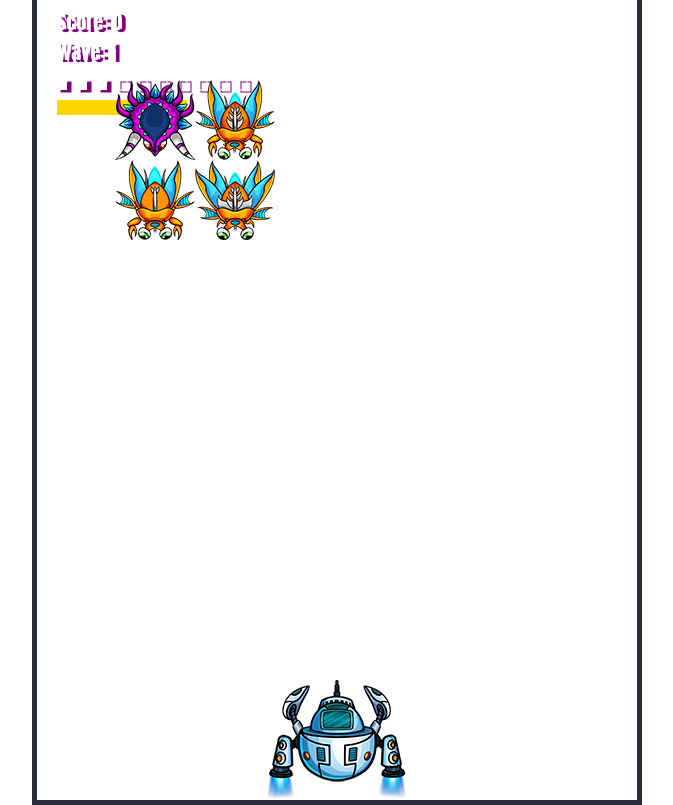
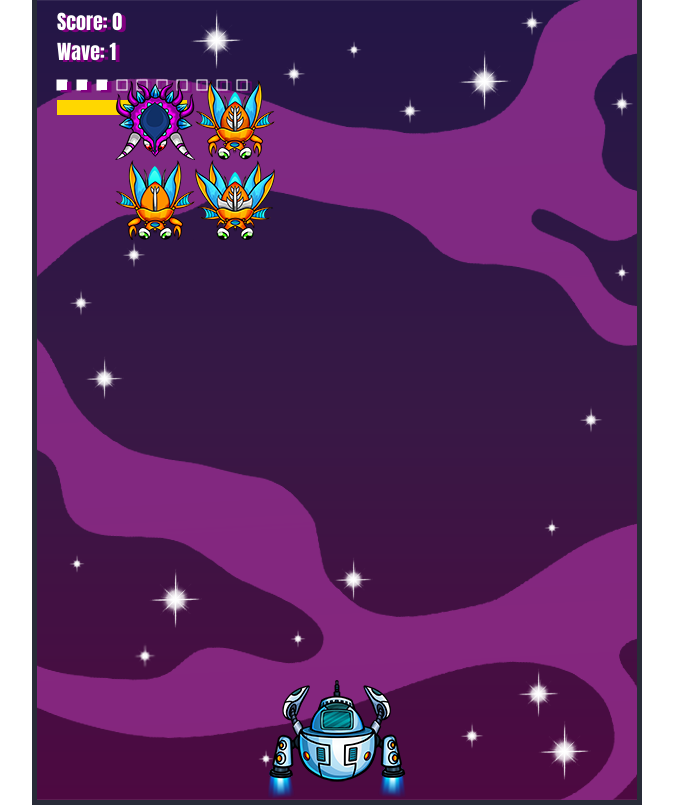
Before and after one commit to SofyaPim/retro_game, a plain HTML site: page index.html in a window 1280 px wide. Shown: the whole page, without its empty margins (303-976 px from the left). Drawn offline with Linux system fonts and the light colour scheme; the site is published under a folder, as on GitHub Pages, so addresses that start at the root find nothing.

Commit message:
Update style.css

```diff
--- a/style.css
+++ b/style.css
@@ -4,8 +4,9 @@
    top:50%;
    left: 50%;
    transform: translate(-50%,-50%);
-   background: url('/assets/background.png');
+   background: url('assets/background.png');
 }
 .hidden{
    display: none;
+
 }
```
